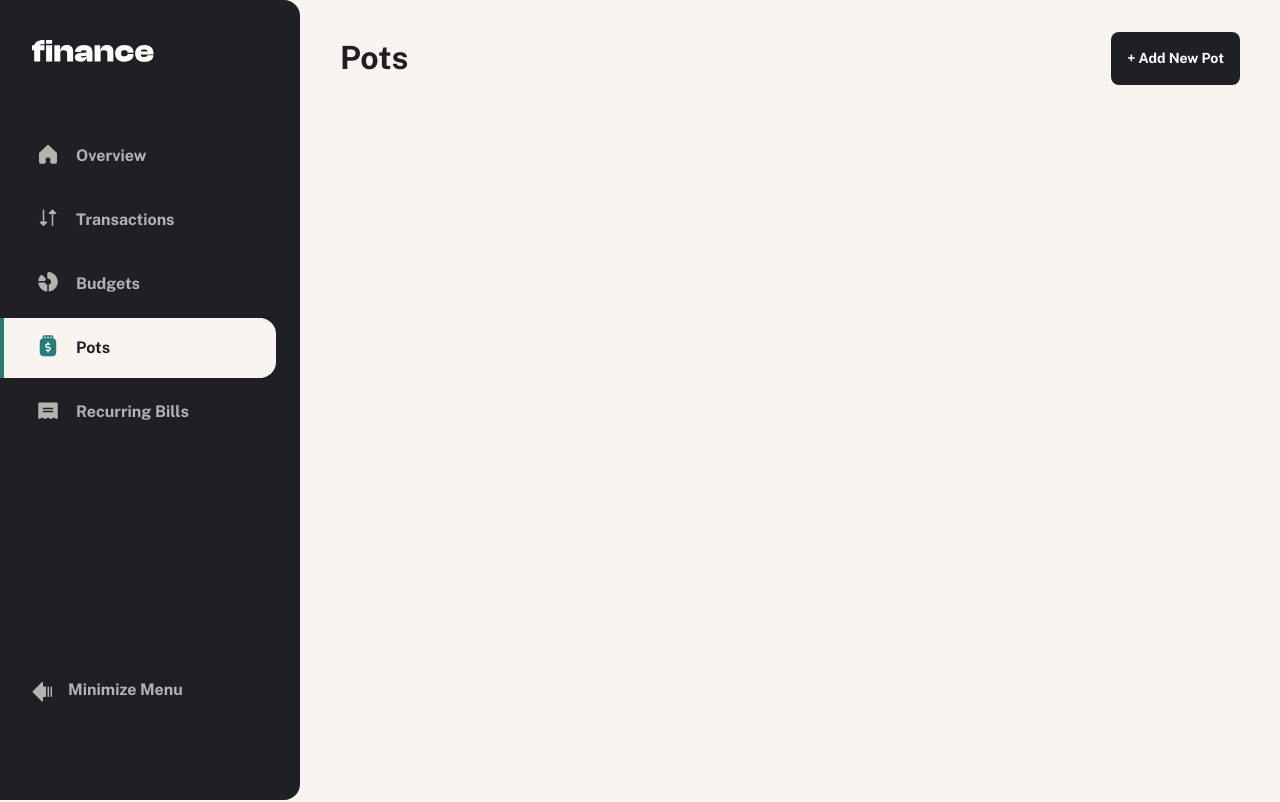
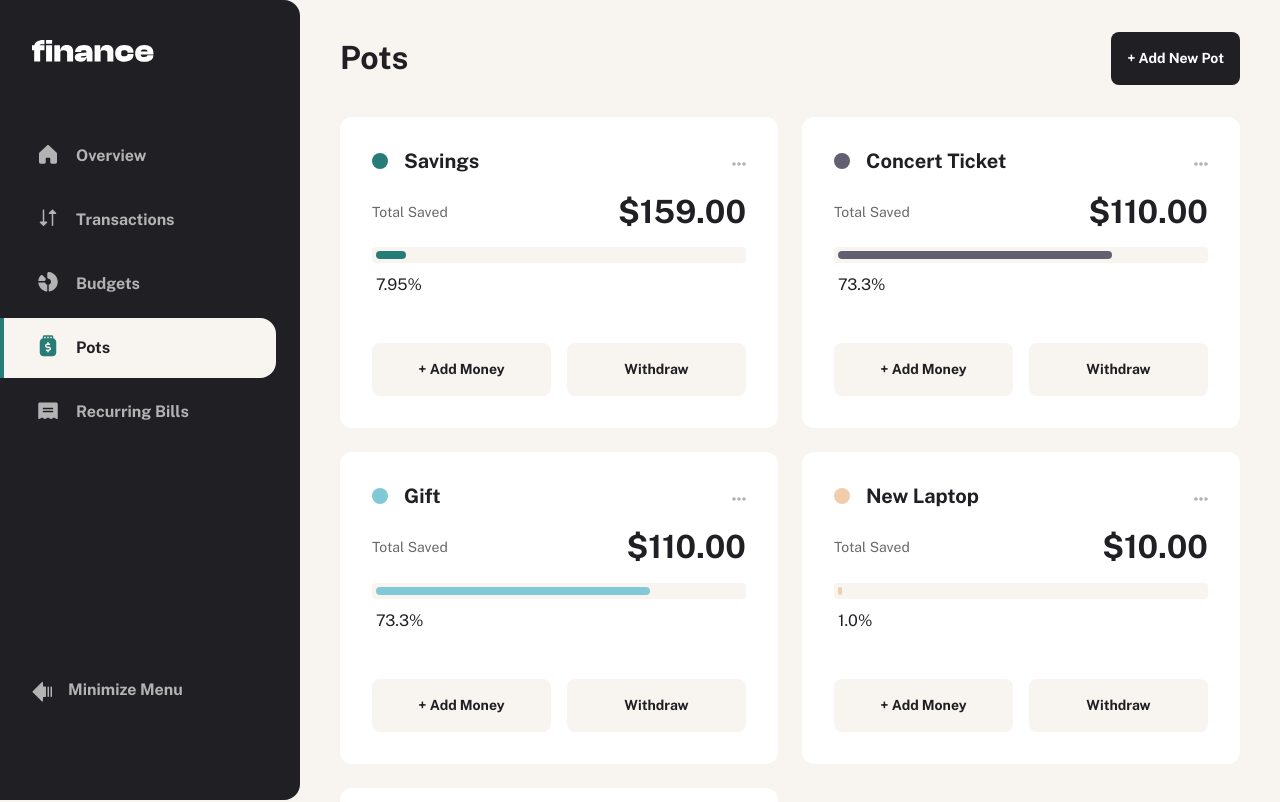
Before and after one commit to PioKl/Personal-Finance-App, a Next.js app: page /pots in a window 1280 px wide. Shown: the top 802 px of the page. Built offline with nearby package versions, Linux system fonts and the light colour scheme.

Commit message:
Add PotsList

```diff
--- a/app/(root)/pots/page.tsx
+++ b/app/(root)/pots/page.tsx
@@ -2,6 +2,8 @@
 import { useState } from "react";
 import Button from "@/components/ui/Button";
 import AddEditModal from "@/components/modals/AddEditModal";
+import PotsList from "@/components/pots/PotsList";
+import data from "@/data/data.json";
 
 const Pots = () => {
   const [openAddModal, setOpenAddModal] = useState(false);
@@ -27,6 +29,9 @@ const Pots = () => {
           message="Create a pot to set savings targets. These can help keep you on track as you save for special purchases."
         />
       </div>
+      <div>
+        <PotsList pots={data.pots} />
+      </div>
     </section>
   );
 };
```
